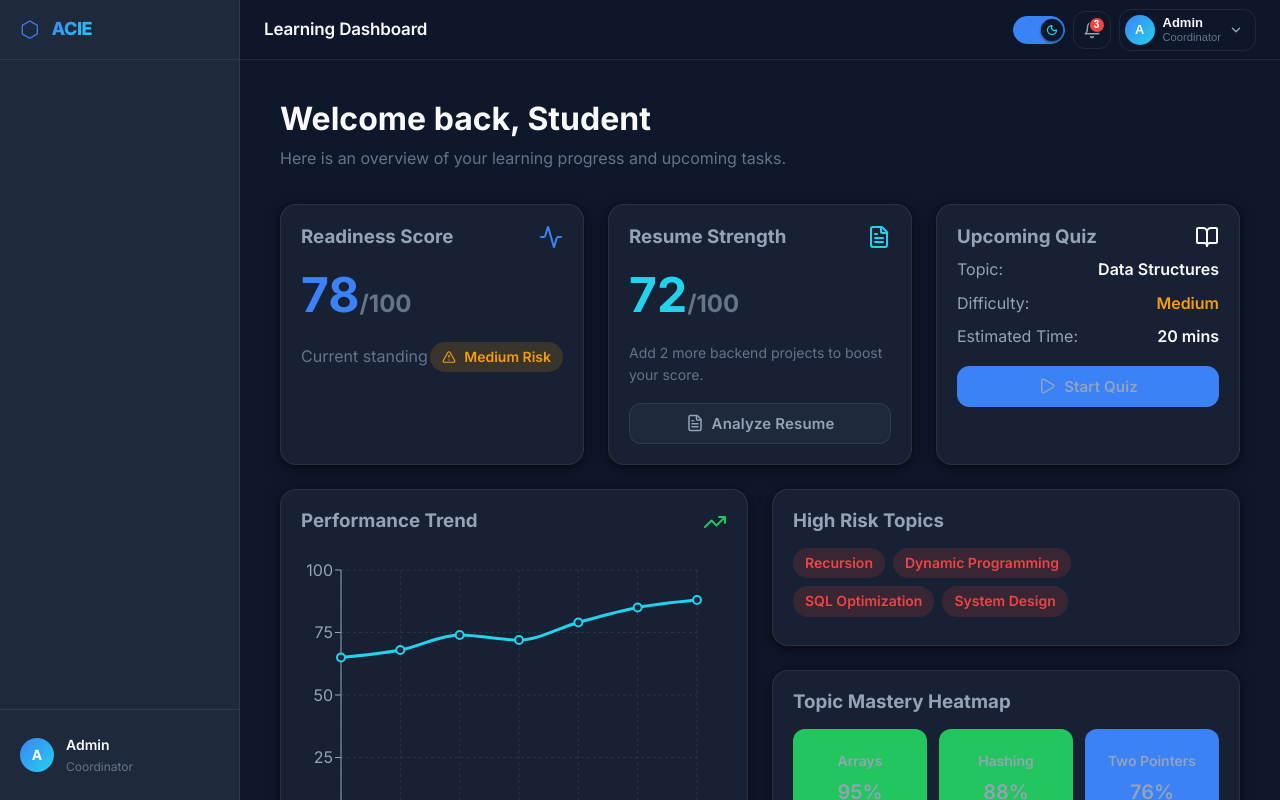
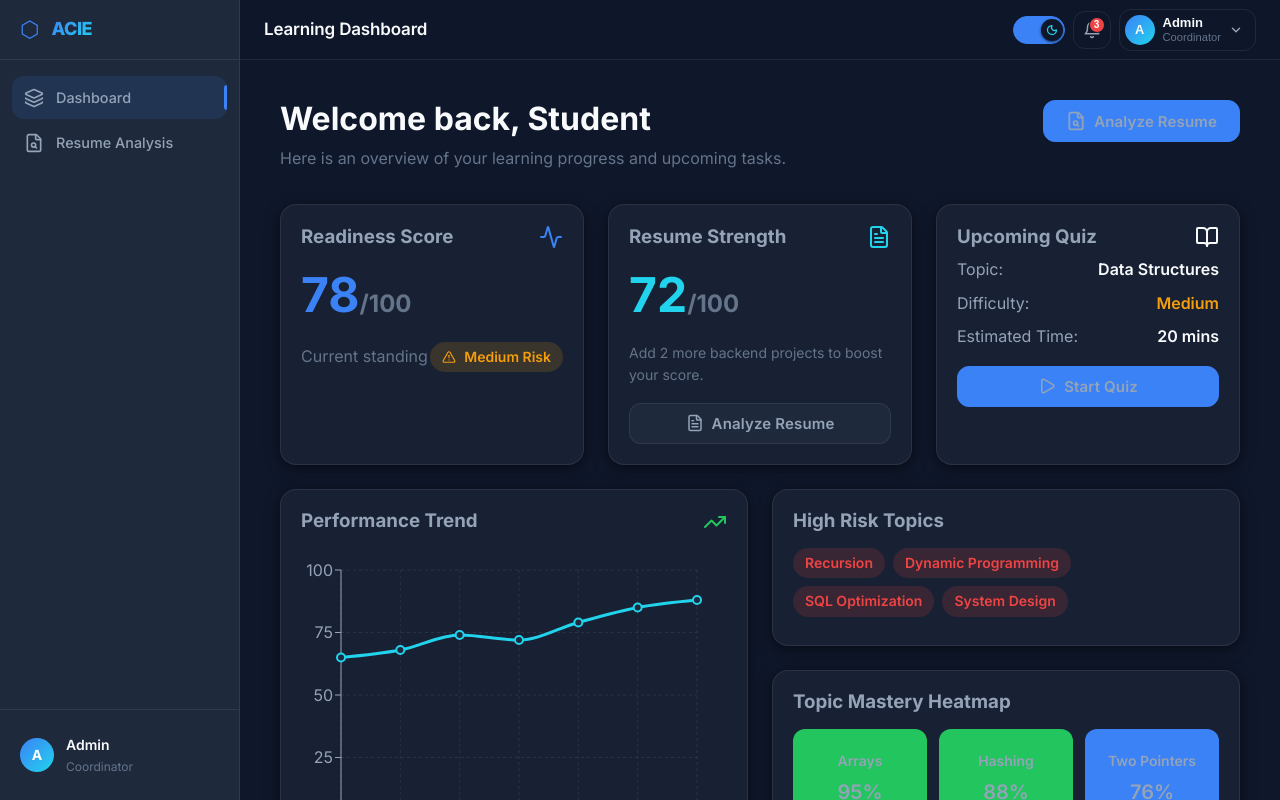
Before and after one commit to ombarmaiya1/-NavKalpana-RICR-NK-0010, a React app in the folder frontend/: page / in a window 1280 px wide. Shown: the top 800 px of the page. Built offline with nearby package versions, Linux system fonts and the light colour scheme; the HTML template or start-up script is replaced by a standard one.

Commit message:
Add prominent Resume Analysis button to dashboard header and populate Sidebar navigation

```diff
--- a/frontend/src/pages/learning/Dashboard.jsx
+++ b/frontend/src/pages/learning/Dashboard.jsx
@@ -4,7 +4,7 @@ import MainLayout from '../../layouts/MainLayout';
 import Card from '../../components/ui/Card';
 import Button from '../../components/ui/Button';
 import { LineChart, Line, XAxis, YAxis, CartesianGrid, Tooltip, ResponsiveContainer } from 'recharts';
-import { BookOpen, AlertTriangle, TrendingUp, Play, FileText, Activity } from 'lucide-react';
+import { BookOpen, AlertTriangle, TrendingUp, Play, FileText, Activity, Layers, FileSearch } from 'lucide-react';
 import styles from './Dashboard.module.css';
 
 const performanceData = [
@@ -40,14 +40,30 @@ export default function Dashboard() {
         return 'var(--success)';
     };
 
+    const navItems = [
+        { label: 'Dashboard', to: '/', icon: <Layers size={20} /> },
+        { label: 'Resume Analysis', to: '/resume-analysis', icon: <FileSearch size={20} /> },
+    ];
+
     return (
-        <MainLayout pageTitle="Learning Dashboard">
+        <MainLayout pageTitle="Learning Dashboard" navItems={navItems}>
             <div className={styles.dashboard}>
 
                 {/* Welcome Section */}
                 <div className={styles.header}>
-                    <h1 className={styles.welcomeTitle}>Welcome back, Student</h1>
-                    <p className="text-muted">Here is an overview of your learning progress and upcoming tasks.</p>
+                    <div style={{ display: 'flex', justifyContent: 'space-between', alignItems: 'flex-start', flexWrap: 'wrap', gap: 'var(--space-4)' }}>
+                        <div>
+                            <h1 className={styles.welcomeTitle}>Welcome back, Student</h1>
+                            <p className="text-muted">Here is an overview of your learning progress and upcoming tasks.</p>
+                        </div>
+                        <Button
+                            variant="primary"
+                            leftIcon={<FileSearch size={20} />}
+                            onClick={() => navigate('/resume-analysis')}
+                        >
+                            Analyze Resume
+                        </Button>
+                    </div>
                 </div>
 
                 <div className={styles.topGrid}>
--- a/frontend/src/pages/learning/ResumeAnalysis.jsx
+++ b/frontend/src/pages/learning/ResumeAnalysis.jsx
@@ -2,8 +2,13 @@ import React, { useState } from 'react';
 import MainLayout from '../../layouts/MainLayout';
 import Card from '../../components/ui/Card';
 import Button from '../../components/ui/Button';
-import { UploadCloud, FileText, CheckCircle, AlertCircle, Trash2, ShieldCheck, Target, Zap, Activity } from 'lucide-react';
+import { UploadCloud, FileText, CheckCircle, AlertCircle, Trash2, ShieldCheck, Target, Zap, Activity, Layers, FileSearch } from 'lucide-react';
 import styles from './ResumeAnalysis.module.css';
+
+const navItems = [
+    { label: 'Dashboard', to: '/', icon: <Layers size={20} /> },
+    { label: 'Resume Analysis', to: '/resume-analysis', icon: <FileSearch size={20} /> },
+];
 
 export default function ResumeAnalysis() {
     const [file, setFile] = useState(null);
@@ -51,7 +56,7 @@ export default function ResumeAnalysis() {
     };
 
     return (
-        <MainLayout pageTitle="Resume Analysis">
+        <MainLayout pageTitle="Resume Analysis" navItems={navItems}>
             <div className={styles.container}>
 
                 {/* SECTION 1: Page Header */}
```
